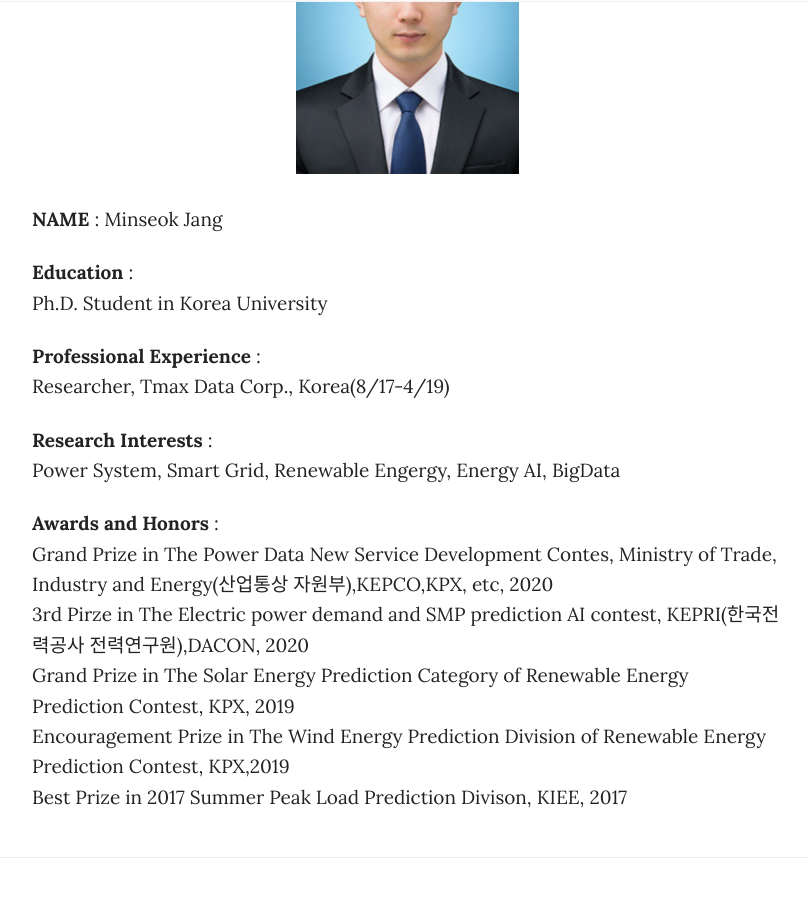
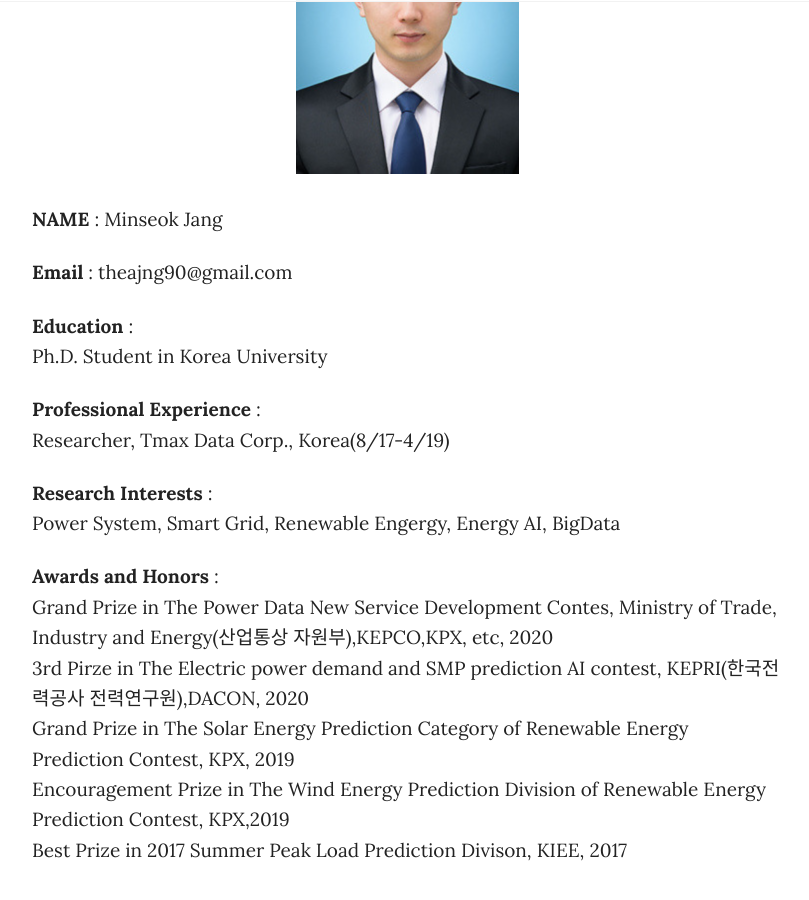
Before and after one commit to thejang90/thejang90.github.io, a Jekyll site: the page built from about.markdown, in a window 1280 px wide and 900 px high, scrolled down 622 px. Shown: the whole window, without its empty margins (233-1042 px from the left). Built offline with Jekyll 4.4.1, drawn with Linux system fonts in a browser that asks for light colours; nearby versions of some CDN libraries.

Commit message:
email 추가

```diff
--- a/about.markdown
+++ b/about.markdown
@@ -7,6 +7,8 @@ permalink: /about/
 ---
 ![aboutme](./img/edited_about-me.png#center)
 **NAME** : Minseok Jang
+
+**Email** : theajng90@gmail.com
 
 **Education** :
 Ph.D. Student in Korea University
```
